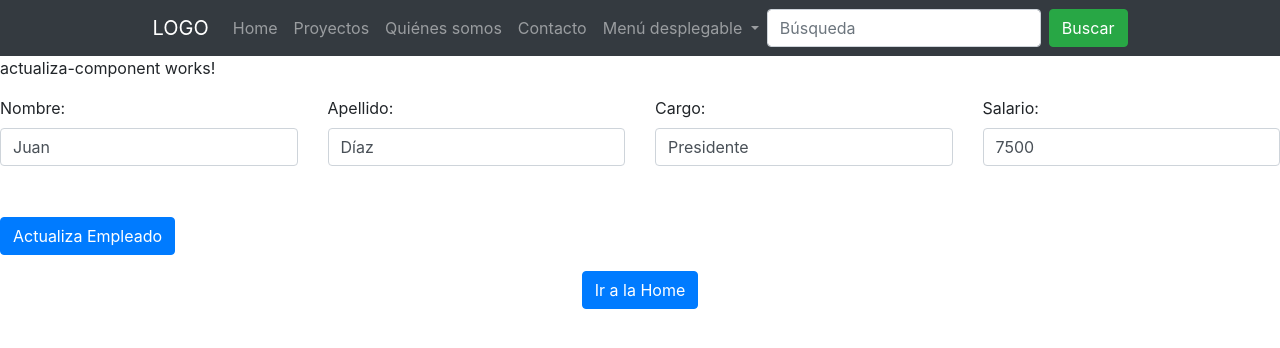
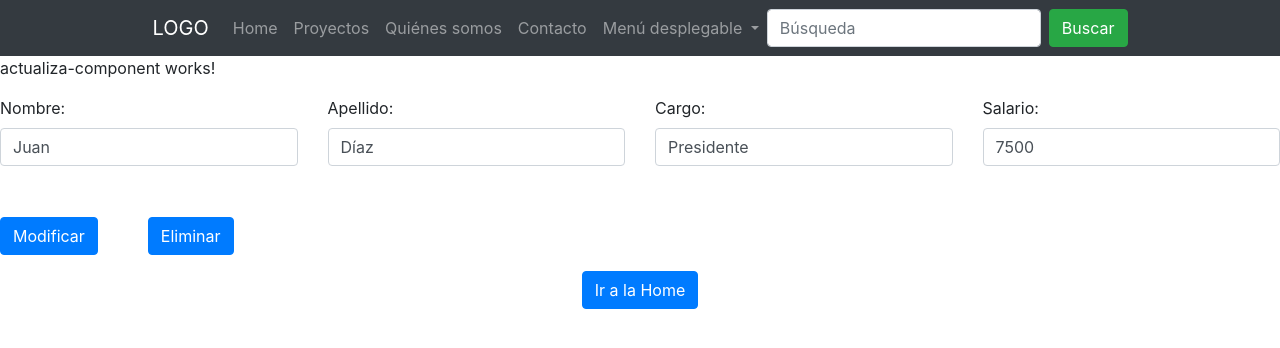
Before and after one commit to Rugren/app-empleados, an Angular app in the folder app-empleados/: page /actualiza/0 in a window 1280 px wide. Shown: the top 348 px of the page. Built offline with nearby package versions, Linux system fonts and the light colour scheme.

Commit message:
Eliminar usuario (OK)
- Eliminar usuario (Funciona correctamente).

Curso Angular. Routing VI. Vídeo 29
https://www.youtube.com/watch?v=HP92RvER-8g&list=PLU8oAlHdN5BnNAe8zXnuBNzKID39DUwcO&index=29

```diff
--- a/app-empleados/src/app/actualiza-component/actualiza-component.component.html
+++ b/app-empleados/src/app/actualiza-component/actualiza-component.component.html
@@ -26,7 +26,8 @@
     </div>
 
     <div class="col">
-        <button type="submit" class="btn btn-primary" (click)="actualizaEmpleado()" style="margin-top: 35px;">Actualiza Empleado</button>
+        <button type="submit" class="btn btn-primary" (click)="actualizaEmpleado()" style="margin-top: 35px; margin-right: 50px;">Modificar</button>
+        <button type="submit" class="btn btn-primary" (click)="eliminaEmpleado()" style="margin-top: 35px;">Eliminar</button>
     </div>
 
 </form>
--- a/app-empleados/src/app/actualiza-component/actualiza-component.component.ts
+++ b/app-empleados/src/app/actualiza-component/actualiza-component.component.ts
@@ -50,6 +50,11 @@ export class ActualizaComponentComponent implements OnInit {
     this.router.navigate(['']);
   }
 
+  // CREADO DENTRO DE actualiza-component.component.html, no creado otro componente eliminarComponent.
+  eliminaEmpleado() {
+    this.empleadosService.eliminarEmpleado(this.indice);
+    this.router.navigate(['']);
+  }
 
 
   cuadroNombre: string = "";
--- a/app-empleados/src/app/empleados.service.ts
+++ b/app-empleados/src/app/empleados.service.ts
@@ -40,7 +40,10 @@ export class EmpleadosService {
         empleadoModificado.apellido = empleado.apellido;
         empleadoModificado.cargo = empleado.cargo;
         empleadoModificado.salario = empleado.salario;
+    }
 
+    eliminarEmpleado(indice:number) {
+        this.empleados.splice(indice, 1);
     }
 
 
```
